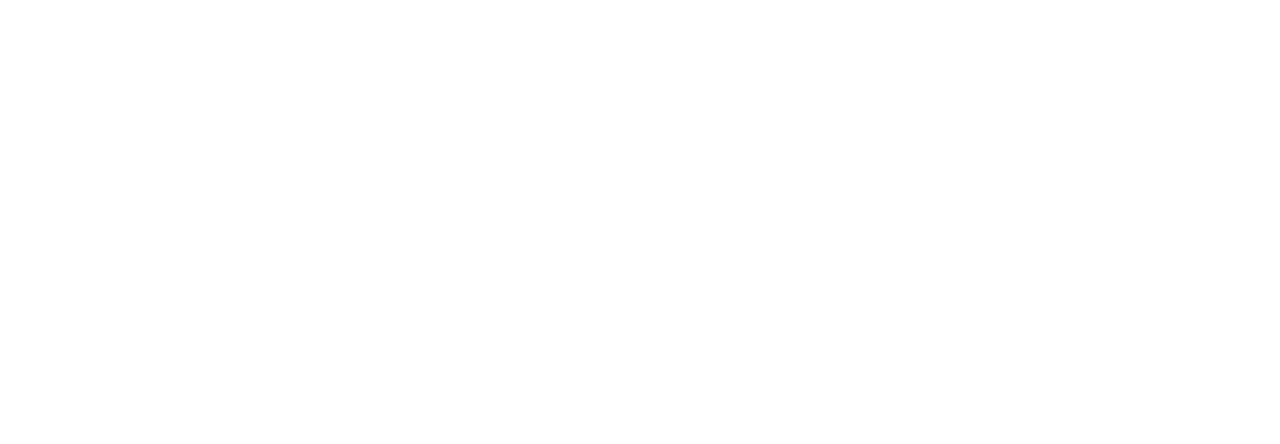
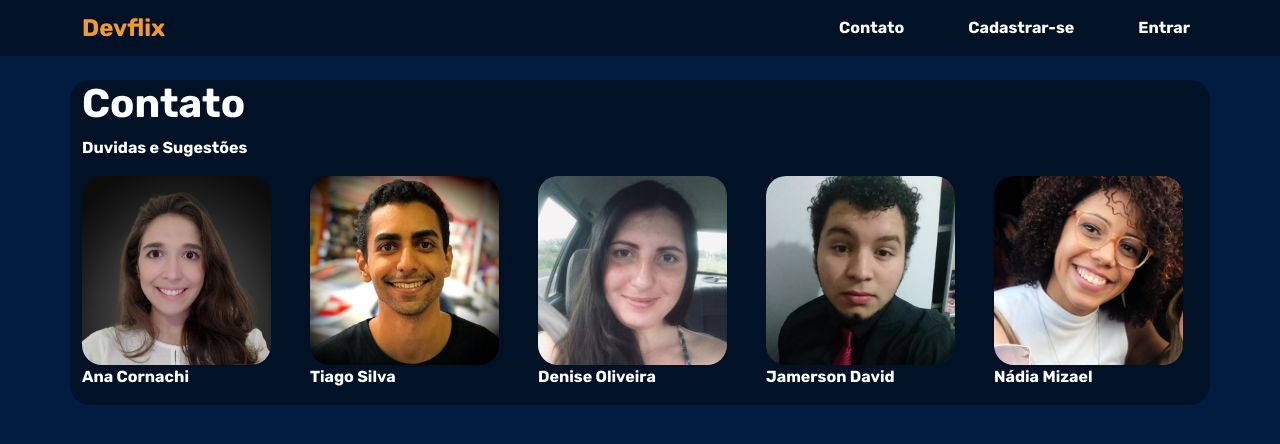
Before and after one commit to anacornachi/devflix, a plain HTML site: page index.html in a window 1280 px wide. Drawn offline with nearby package versions, Linux system fonts and the light colour scheme.

Commit message:
primeiro commit

```diff
--- a/index.html
+++ b/index.html
@@ -5,12 +5,150 @@
     <meta http-equiv="X-UA-Compatible" content="IE=edge" />
     <meta name="viewport" content="width=device-width, initial-scale=1.0" />
     <title>DevFlix</title>
+    <!--Começa bootstrap-->
     <link
-      href="https://cdn.jsdelivr.net/npm/bootstrap@5.0.2/dist/css/bootstrap.min.css"
-      rel="stylesheet"
-      integrity="sha384-EVSTQN3/azprG1Anm3QDgpJLIm9Nao0Yz1ztcQTwFspd3yD65VohhpuuCOmLASjC"
+    href="https://cdn.jsdelivr.net/npm/bootstrap@5.0.2/dist/css/bootstrap.min.css"
+    rel="stylesheet"
+    integrity="sha384-EVSTQN3/azprG1Anm3QDgpJLIm9Nao0Yz1ztcQTwFspd3yD65VohhpuuCOmLASjC"
+    crossorigin="anonymous"
+  />
+  <link rel="preconnect" href="https://fonts.googleapis.com" />
+  <link rel="preconnect" href="https://fonts.gstatic.com" crossorigin />
+  <link
+    href="https://fonts.googleapis.com/css2?family=Rubik+Mono+One&family=Rubik:wght@400;600;700&display=swap"
+    rel="stylesheet"/>
+  <link rel="stylesheet" href="./src/styles/global.css">
+    <!--Fonte-->
+    <link
+    href="https://fonts.googleapis.com/icon?family=Material+Icons"
+    rel="stylesheet"
+  />
+  <link rel="stylesheet" href="../styles/global.css" />
+
+  </head>
+  <body>
+    <header>
+      <nav class="navbar navbar-expand-lg navbar-light">
+        <div class="container">
+          <a class="navbar-brand" href="#"
+            ><h1 class="logo fw-bold fs-4">Devflix</h1></a
+          >
+          <button
+            class="navbar-toggler border-white"
+            type="button"
+            data-bs-toggle="collapse"
+            data-bs-target="#navbarNavAltMarkup"
+            aria-controls="navbarNavAltMarkup"
+            aria-expanded="false"
+            aria-label="Toggle navigation"
+          >
+            <span class="material-icons text-white d-flex align-items-center">
+              menu
+            </span>
+          </button>
+          <div
+            class="collapse navbar-collapse justify-content-end"
+            id="navbarNavAltMarkup"
+          >
+            <div class="navbar-nav gap-lg-5">
+              <a
+                class="
+                  nav-link
+                  active
+                  d-flex
+                  justify-content-center
+                  fw-bold
+                  text-white
+                "
+                aria-current="page"
+                href="#"
+                >Contato</a
+              >
+              <a
+                class="
+                  nav-link
+                  active
+                  d-flex
+                  justify-content-center
+                  fw-bold
+                  text-white
+                "
+                href="#"
+                >Cadastrar-se</a
+              >
+              <a
+                class="
+                  nav-link
+                  active
+                  d-flex
+                  justify-content-center
+                  fw-bold
+                  text-white
+                "
+                href="#"
+                >Entrar</a
+              >
+            </div>
+          </div>
+        </div>
+      </nav>
+    </header>
+
+
+<main class="p-3 p-md-4 min-vh-100">
+
+
+
+
+  <div class="container - azul">
+  <div class="row">
+
+    <h1 class="fw-bold text-white ">Contato</h1>
+    <p class="fw-bold text-white ">Duvidas e Sugestões</p>
+
+
+
+
+    <div class="col">
+    <img src="./src/img/ana.jfif" width="189";>
+    <p class="fw-bold text-white ">Ana Cornachi </p>
+    </div>
+
+
+    <div class="col">
+    <img src="./src/img/1593016965074.jfif" width="189";>
+    <p class="fw-bold text-white ">Tiago Silva</p>
+
+    </div>
+
+    <div class="col">
+    <img src="./src/img/denise.jfif" width="189";>
+    <p class="fw-bold text-white ">Denise Oliveira</p>
+    </div>
+
+
+
+    <div class="col">
+    <img src="./src/img/jamerson.jfif" width= "189";>
+    <p class="fw-bold text-white ">Jamerson David</p>
+    </div>
+
+
+    <div class="col">
+      <img src="./src/img/nadia.jfif" width= "189";>
+      <p class="fw-bold text-white ">Nádia Mizael</p>
+    </div>
+
+</div>
+</div>
+
+</main>
+
+<script
+      src="https://cdn.jsdelivr.net/npm/bootstrap@5.0.2/dist/js/bootstrap.bundle.min.js"
+      integrity="sha384-MrcW6ZMFYlzcLA8Nl+NtUVF0sA7MsXsP1UyJoMp4YLEuNSfAP+JcXn/tWtIaxVXM"
       crossorigin="anonymous"
-    />
-  </head>
-  <body></body>
+    ></script>
+
+  </body>
 </html>
--- a/src/styles/global.css
+++ b/src/styles/global.css
@@ -0,0 +1,63 @@
+body {
+    box-sizing: border-box;
+    font-family: "Rubik", sans-serif;
+    scroll-behavior: smooth;
+    overflow: hidden;
+  }
+
+  a {
+    text-decoration: none;
+    cursor: pointer;
+  }
+
+  :root {
+    --darker-blue: #011126;
+    --main-blue: #011c40;
+    --lighter-blue: #2f66a1;
+    --orange: #f29a2e;
+  }
+
+  ::-webkit-scrollbar-track {
+    background-color: var(--darker-blue);
+    border-radius: 15px;
+  }
+  ::-webkit-scrollbar {
+    width: 4px;
+  }
+  ::-webkit-scrollbar-thumb {
+    background: var(--orange);
+    border-radius: 15px;
+  }
+
+  header {
+    background-color: var(--darker-blue);
+  }
+
+  .logo {
+    /* font-family: "Rubik Mono One", sans-serif; */
+    color: var(--orange);
+    font-size: 28px;
+    margin: 0;
+  }
+
+  main {
+    background-color: var(--main-blue);
+
+
+  }
+
+  .azul {
+
+    /* height: calc(100vh - 100px); */
+    background-color: var(--darker-blue);
+    border-radius: 20px;
+
+    min-height: fit-content;
+
+  }
+
+
+img{
+    border-radius: 20px;
+
+}
```
Also changed, not shown: src/img/1593016965074.jfif (added), src/img/ana.jfif (added), src/img/denise.jfif (added), src/img/jamerson.jfif (added), src/img/nadia.jfif (added).
